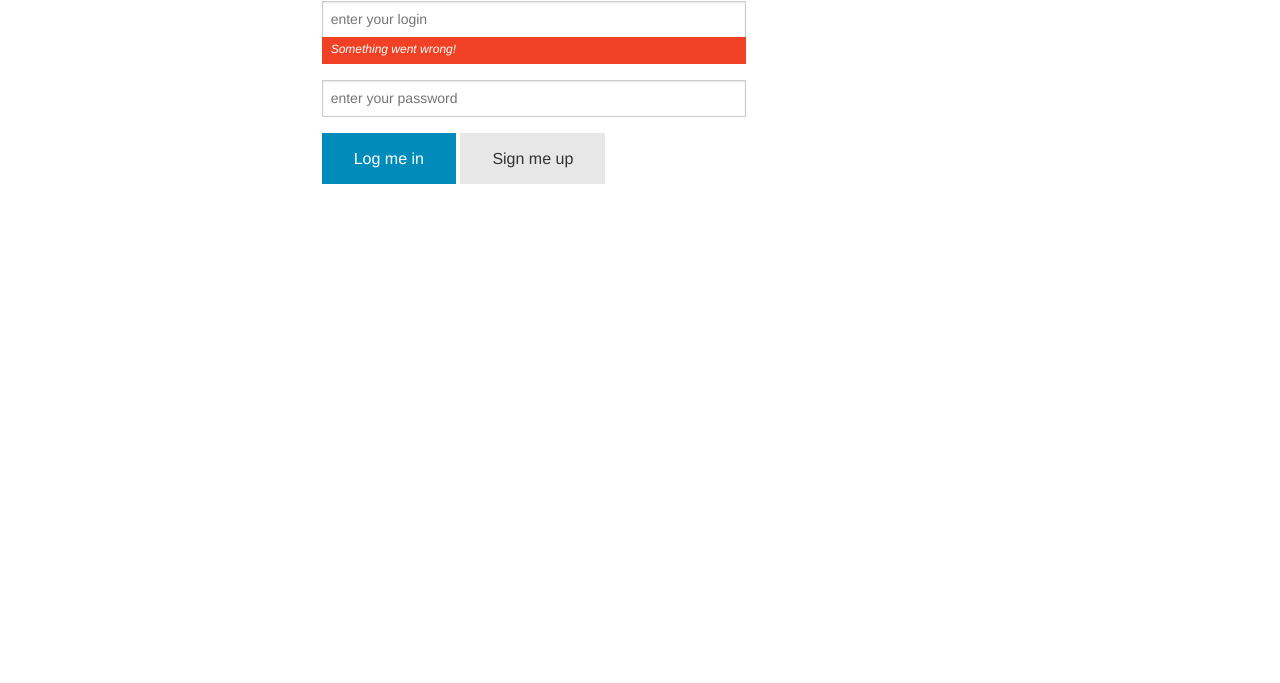
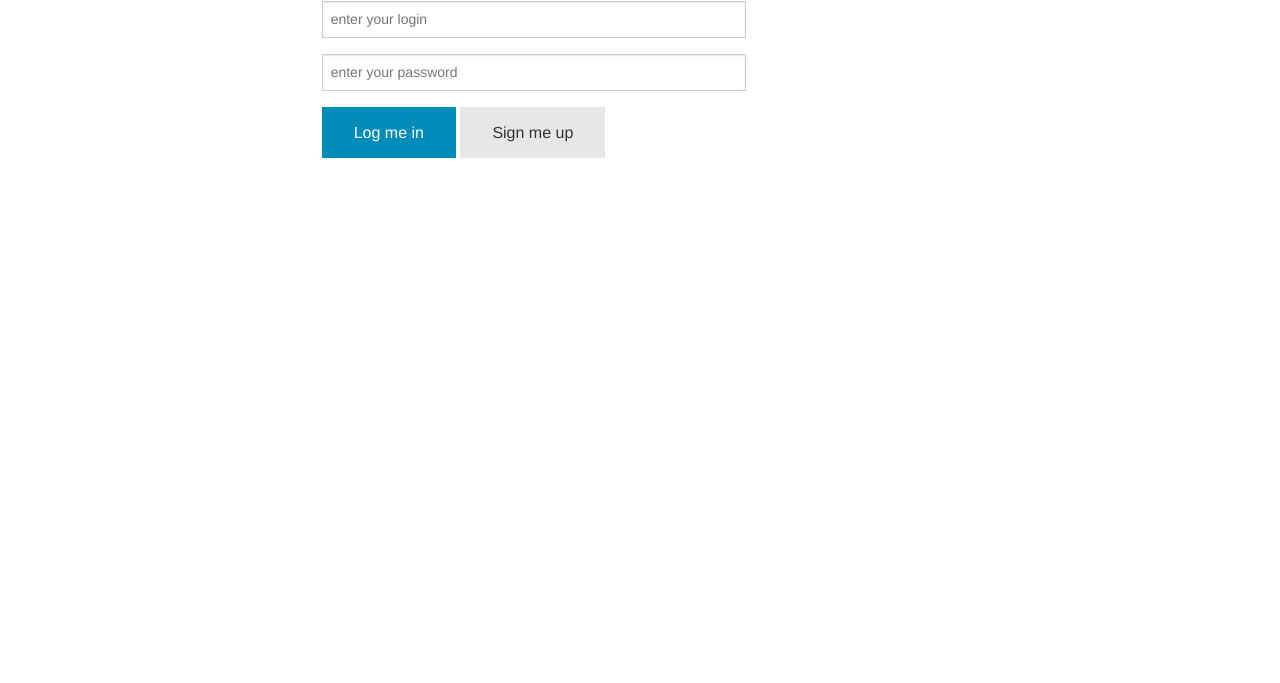
Before and after one commit to ivarshavets/kottans-match-killer, a plain HTML site: page index.html in a window 1280 px wide. Shown: the part 117-800 px from the top of the page. Drawn offline with nearby package versions, Linux system fonts and the light colour scheme.

Commit message:
removed error element from html

```diff
--- a/index.html
+++ b/index.html
@@ -49,8 +49,7 @@
           <div class="column small-offset-1 small-10 large-offset-2 large-8">
             <h1>Login</h1>
             <form id="login_form" method="post" action="http://localhost:8888/login" class="small-8">
-              <input class="error" name="login" type="text" placeholder="enter your login">
-              <small class="error">Something went wrong!</small>
+              <input name="login" type="text" placeholder="enter your login">
               <input name="password" type="password" placeholder="enter your password">
               <input type="submit" value="Log me in" class="button login">
               <a href="" class="button secondary signup_link">Sign me up</a>
@@ -64,8 +63,7 @@
         <div class="column small-offset-1 small-10 large-offset-2 large-8">
           <h1>Signup</h1>
           <form id="signup_form" method="post" action="http://localhost:8888/signup" class="small-8">
-            <input class="error" name="login" type="text" placeholder="enter your login">
-            <small class="error">Something went wrong!</small>
+            <input name="login" type="text" placeholder="enter your login">
             <input name="email" type="email" placeholder="enter your email">
             <input name="password" type="password" placeholder="enter your new password">
             <input name="passwordConfirmation" type="password" placeholder="retype it">
```
